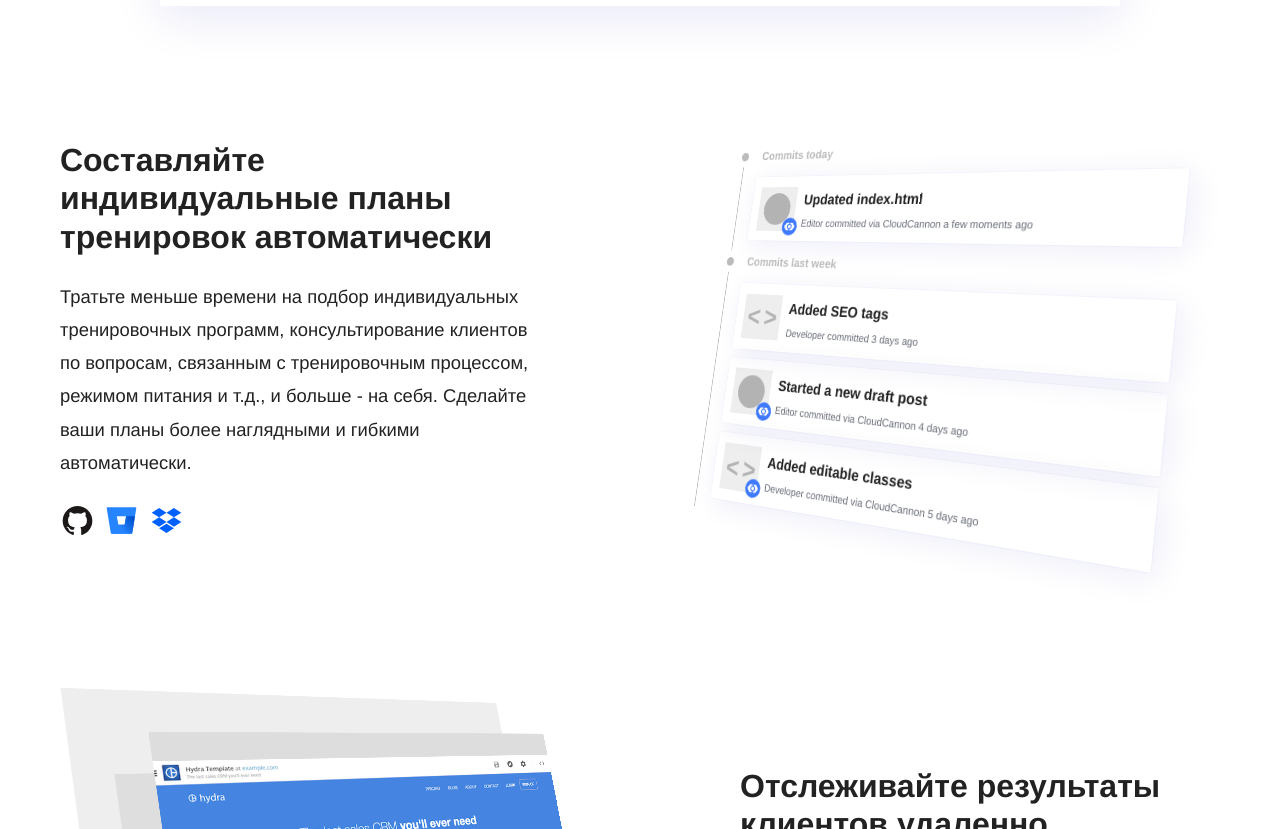
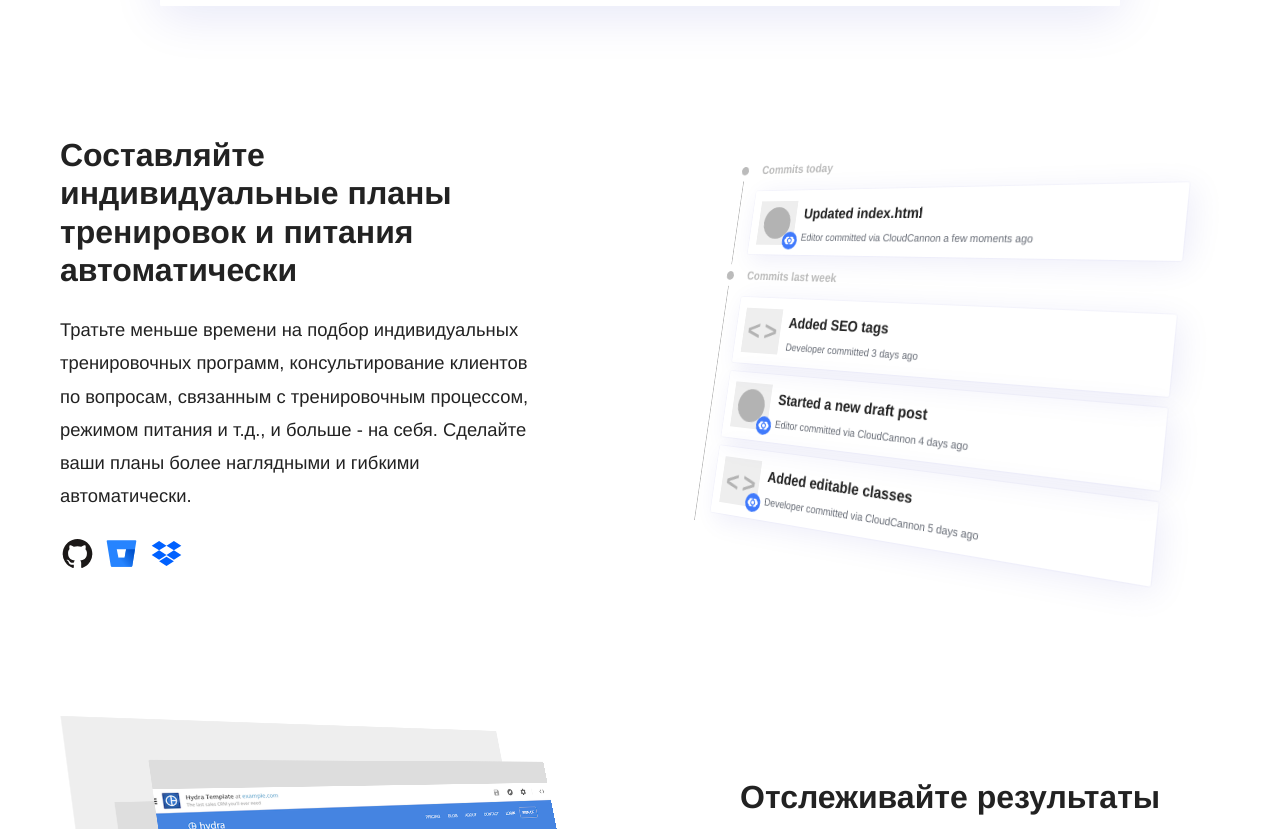
Before and after one commit to RakhimyanTim/instructors.github.io, a Jekyll site: the page built from pages/index.html, in a window 1280 px wide and 1400 px high, scrolled down 1018 px, cut to the strip 123-952 px from the top of the window. Built offline with Jekyll 4.4.1, drawn with Linux system fonts in a browser that asks for light colours; some web fonts are replaced; some of the changed text lies outside the part shown.

Commit message:
Update index.html

```diff
--- a/pages/index.html
+++ b/pages/index.html
@@ -9,13 +9,12 @@
 header_class: "landing"
 ---
 <div class="landing-page-content">
-  {% include components/home-page/content-image.html image="workflow" heading="Составляйте индивидуальные планы тренировок автоматически" content_markdown="Тратьте меньше времени на подбор индивидуальных тренировочных программ,
+  {% include components/home-page/content-image.html image="workflow" heading="Составляйте индивидуальные планы тренировок и питания автоматически" content_markdown="Тратьте меньше времени на подбор индивидуальных тренировочных программ,
 консультирование клиентов по вопросам, связанным с тренировочным процессом, режимом питания и т.д., и больше - на себя. Сделайте ваши планы более наглядными и гибкими автоматически." storage_provider_icons=true %}
 
-  {% include components/home-page/content-image.html image="editing" heading="Отслеживайте результаты клиентов удаленно" content_markdown="Отслеживайте результаты тренировок своих клиентов в цифрах. Контролируйте количество успешных и пропущенных тренировок." %}
+  {% include components/home-page/content-image.html image="editing" heading="Отслеживайте результаты клиентов удаленно" content_markdown="Отслеживайте результаты тренировок своих клиентов в цифрах. Контролируйте количество успешных и пропущенных тренировок, число тех, кто добился цели, а кто - нет. " %}
 
-  {% include components/home-page/content-image.html image="tools" heading="Зарабатывайте хорошие деньги" content_markdown="Станьте партнером и зарабатывайте хорошие деньги в качестве независимого подрядчика. Получайте еженедельный гонорар лишь за то, что даете возможность
-тренироваться правильно и недорого тем посетителям, которые пока не готовы платить за персоналку." %}
+  {% include components/home-page/content-image.html image="tools" heading="Зарабатывайте хорошие деньги" content_markdown="Станьте партнером и зарабатывайте хорошие деньги в качестве независимого подрядчика. Получайте еженедельный гонорар лишь за то, что даете возможность тренироваться правильно и недорого тем посетителям, которые пока не готовы платить за персоналку." %}
 </div>
 
 {% assign case = site.case_studies | where: "name", "Netflix" | first %}
```
